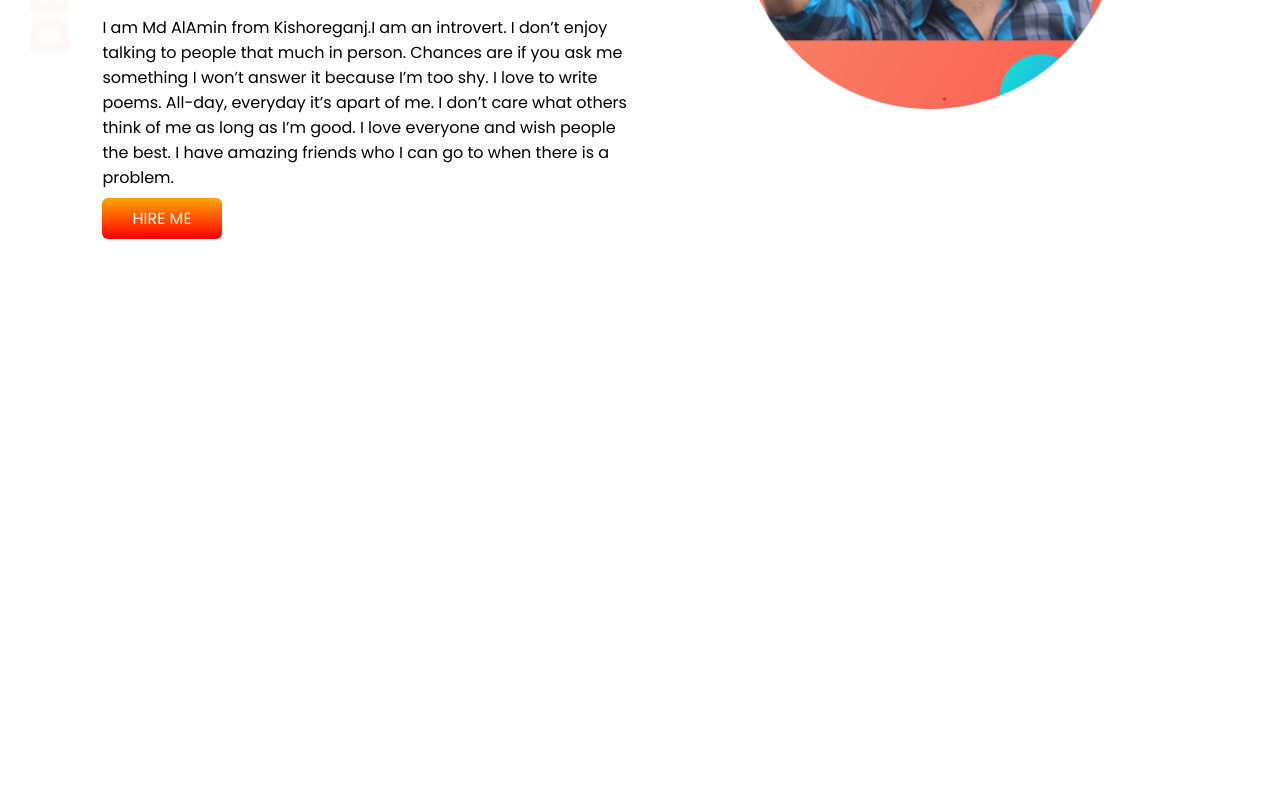
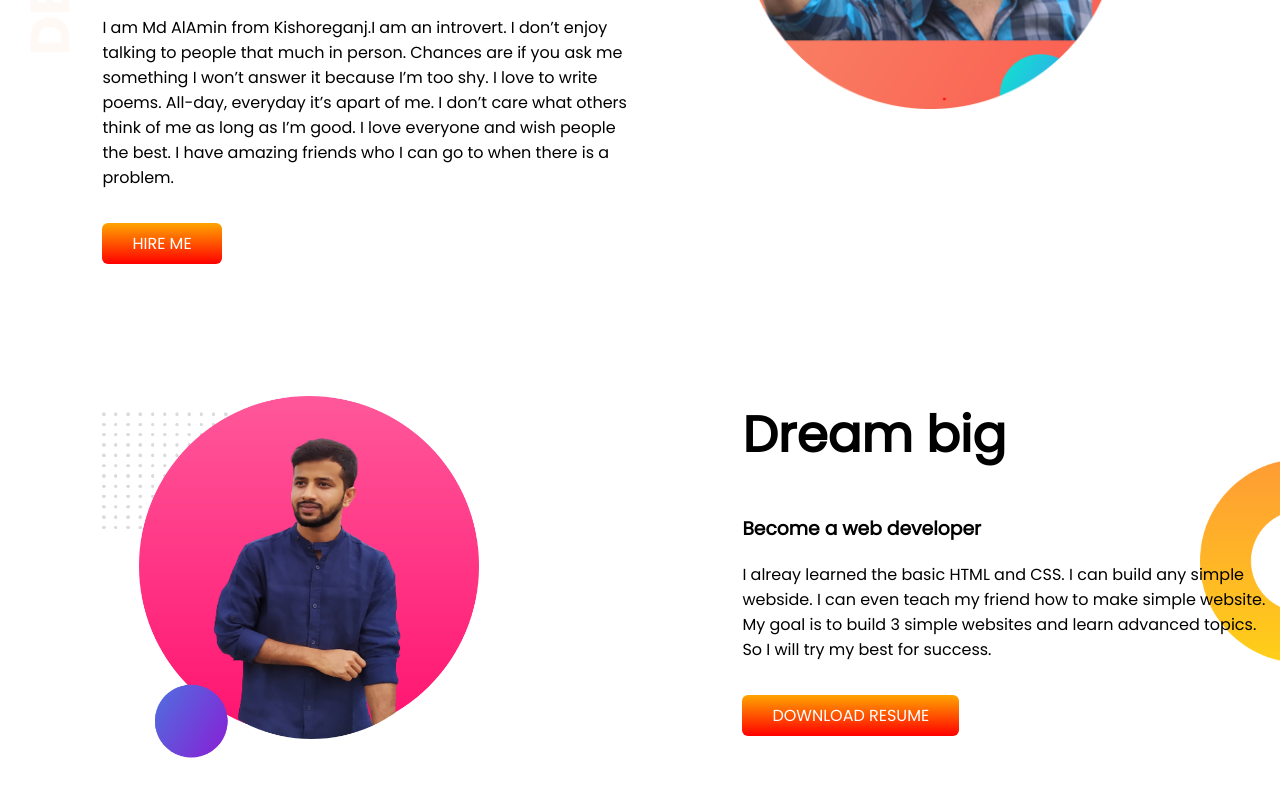
Before and after one commit to mdalamin19/Developer-portfolio, a plain HTML site: page index.html in a window 1280 px wide. Shown: the part 307-1104 px from the top of the page. Before the commit the page ends 800 px from the top, so only its background shows below. Drawn offline with Linux system fonts and the light colour scheme.

Commit message:
middle done

```diff
--- a/index.html
+++ b/index.html
@@ -23,13 +23,33 @@
                 I love to write poems. All-day, everyday it’s apart of me.
                 I don’t care what others think of me as long as I’m good.
                 I love everyone and wish people the best.
-                I have amazing friends who I can go to when there is a problem.</p>
+                I have amazing friends who I can go to when there is a problem.
+            </p> <br>
             <a class="link-button" target="_blank" href="https://www.linkedin.com/in/md-alamin-915778229/"> HIRE ME</a>
         </div>
         <div class="half-width">
             <img src="images\mdalamin.png" alt="">
         </div>
     </section>
+
+    <section class="mid-banner">
+        <div class="half-width">
+            <img src="images/alamin19.png" alt="">
+        </div>
+
+        <div class="half-width">
+            <h1>Dream big</h1>
+            <h3>Become a web developer</h3>
+            <p>
+                I alreay learned the basic HTML and CSS. I can build any simple webside. I can even teach my friend how
+                to make simple website. My goal is to build 3 simple websites and learn advanced topics. So I will try
+                my best for success.
+            </p> <br>
+            <a class="link-button" target="_blank" href="">DOWNLOAD RESUME</a>
+
+        </div>
+
+    </section>
 </body>
 
 </html>
--- a/style.css
+++ b/style.css
@@ -11,6 +11,7 @@ h1{
 }
 section{
     display: flex;
+    margin-bottom: 100px;
 }
 .half-width {
     width:50%;
@@ -34,3 +35,9 @@ section{
     background-image: url(images/top-banner.png);
     background-repeat: no-repeat;
 }
+.mid-banner{
+    background-image: url(images/dream-bg.png);
+    background-repeat: no-repeat;
+    background-position: right;
+    background-size: 80px;
+}
```
Also changed, not shown: images/alamin19.png (added).
